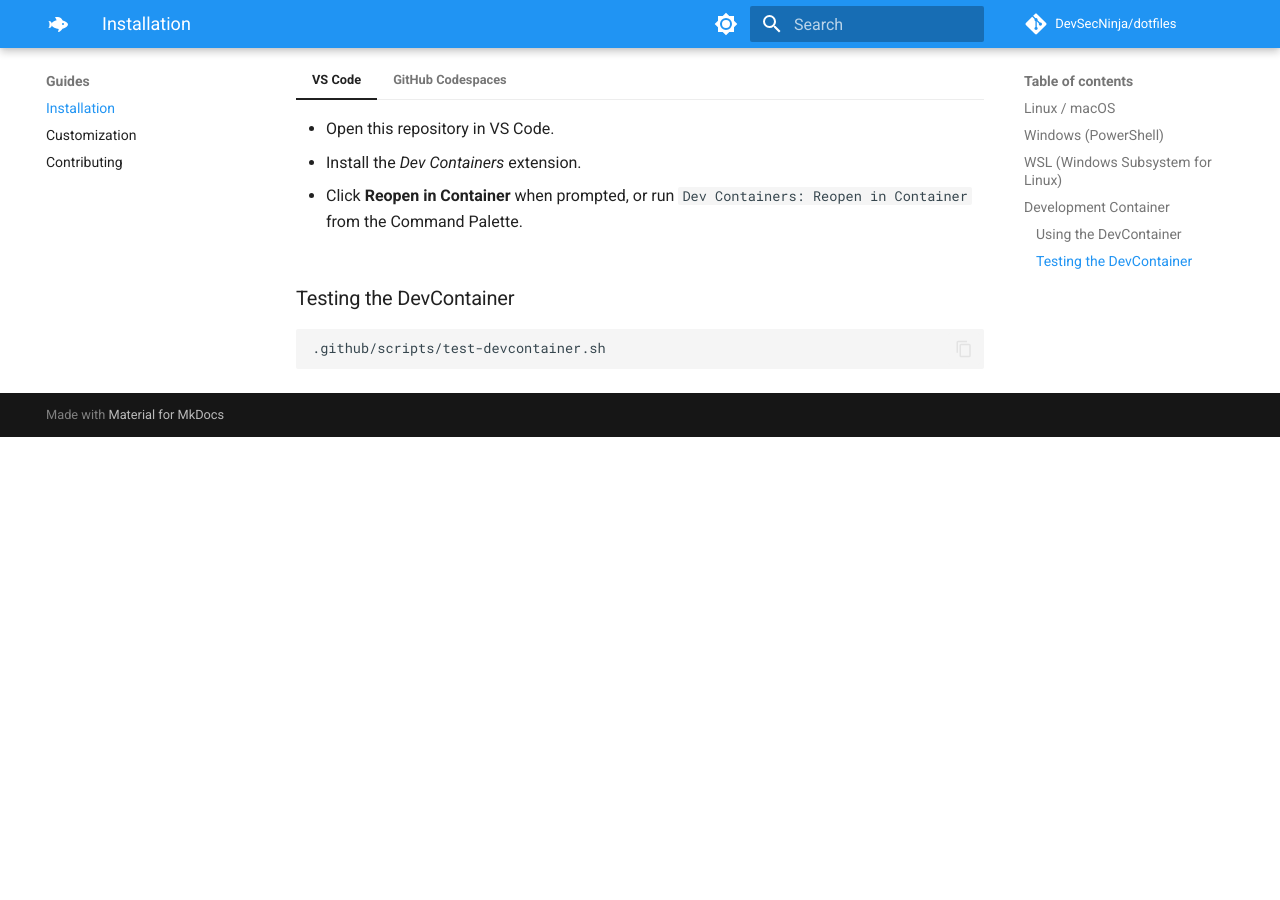
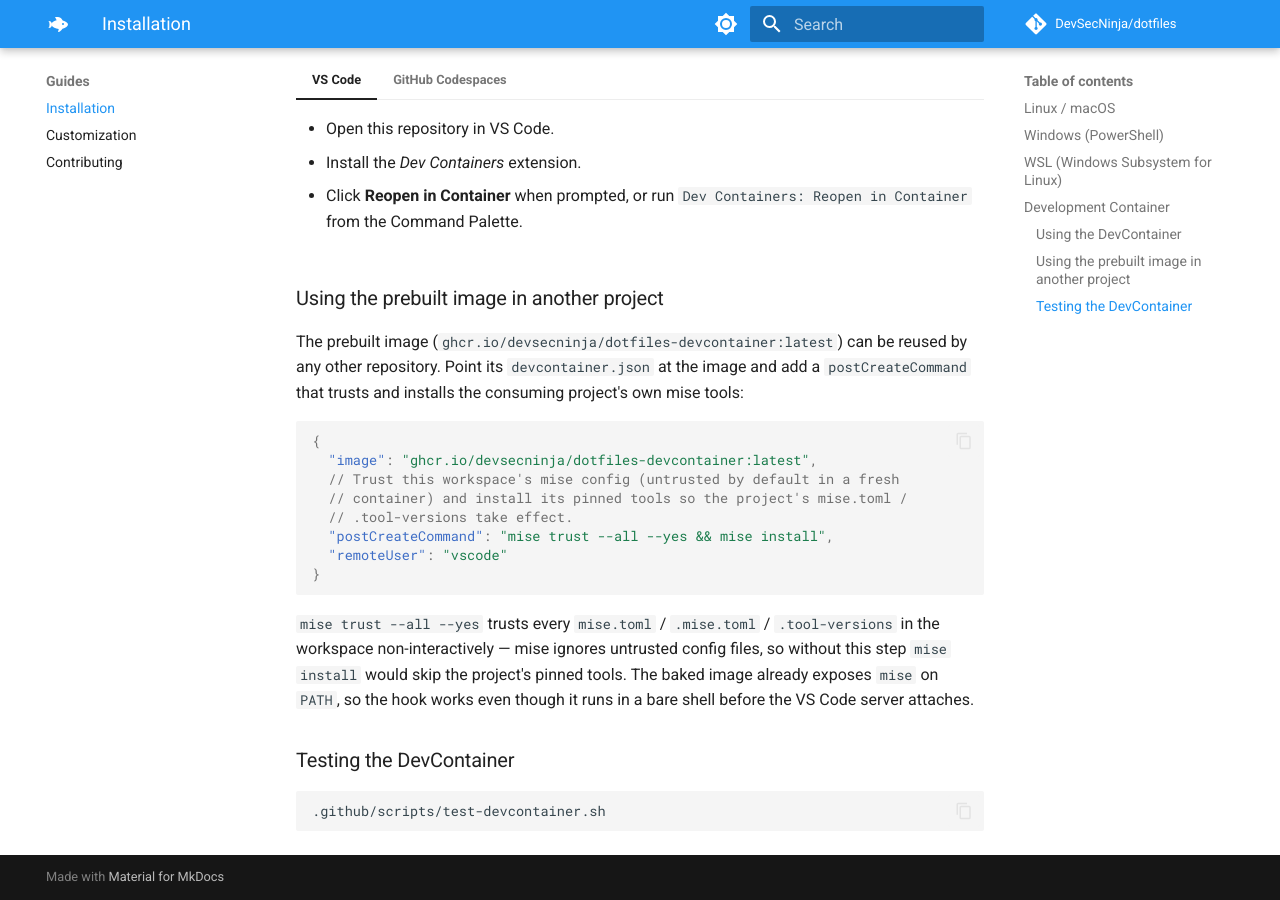
Before and after one commit to DevSecNinja/dotfiles, an MkDocs documentation site: the page built from docs/installation.md, in a window 1280 px wide and 900 px high, scrolled down 1569 px. Built offline with MkDocs 1.6.1 and Material for MkDocs 9.7.7, drawn with Linux system fonts in a browser that asks for light colours; comment, search, counter and statistics services are not loaded; before the commit the page ends 2006 px from its top, so only the background shows below that.

Commit message:
docs(devcontainer): add example postCreateCommand that trusts mise

````diff
--- a/docs/installation.md
+++ b/docs/installation.md
@@ -80,6 +80,30 @@ summary) also include the compressed image storage size per platform under an
     - Click **Code → Codespaces → Create codespace on main**.
     - The devcontainer will build and configure automatically.
 
+### Using the prebuilt image in another project
+
+The prebuilt image (`ghcr.io/devsecninja/dotfiles-devcontainer:latest`) can be
+reused by any other repository. Point its `devcontainer.json` at the image and
+add a `postCreateCommand` that trusts and installs the consuming project's own
+mise tools:
+
+```json
+{
+  "image": "ghcr.io/devsecninja/dotfiles-devcontainer:latest",
+  // Trust this workspace's mise config (untrusted by default in a fresh
+  // container) and install its pinned tools so the project's mise.toml /
+  // .tool-versions take effect.
+  "postCreateCommand": "mise trust --all --yes && mise install",
+  "remoteUser": "vscode"
+}
+```
+
+`mise trust --all --yes` trusts every `mise.toml` / `.mise.toml` /
+`.tool-versions` in the workspace non-interactively — mise ignores untrusted
+config files, so without this step `mise install` would skip the project's
+pinned tools. The baked image already exposes `mise` on `PATH`, so the hook
+works even though it runs in a bare shell before the VS Code server attaches.
+
 ### Testing the DevContainer
 
 ```bash
````
Also changed, not shown: README.md (+17 -0 lines), 1 other file.
